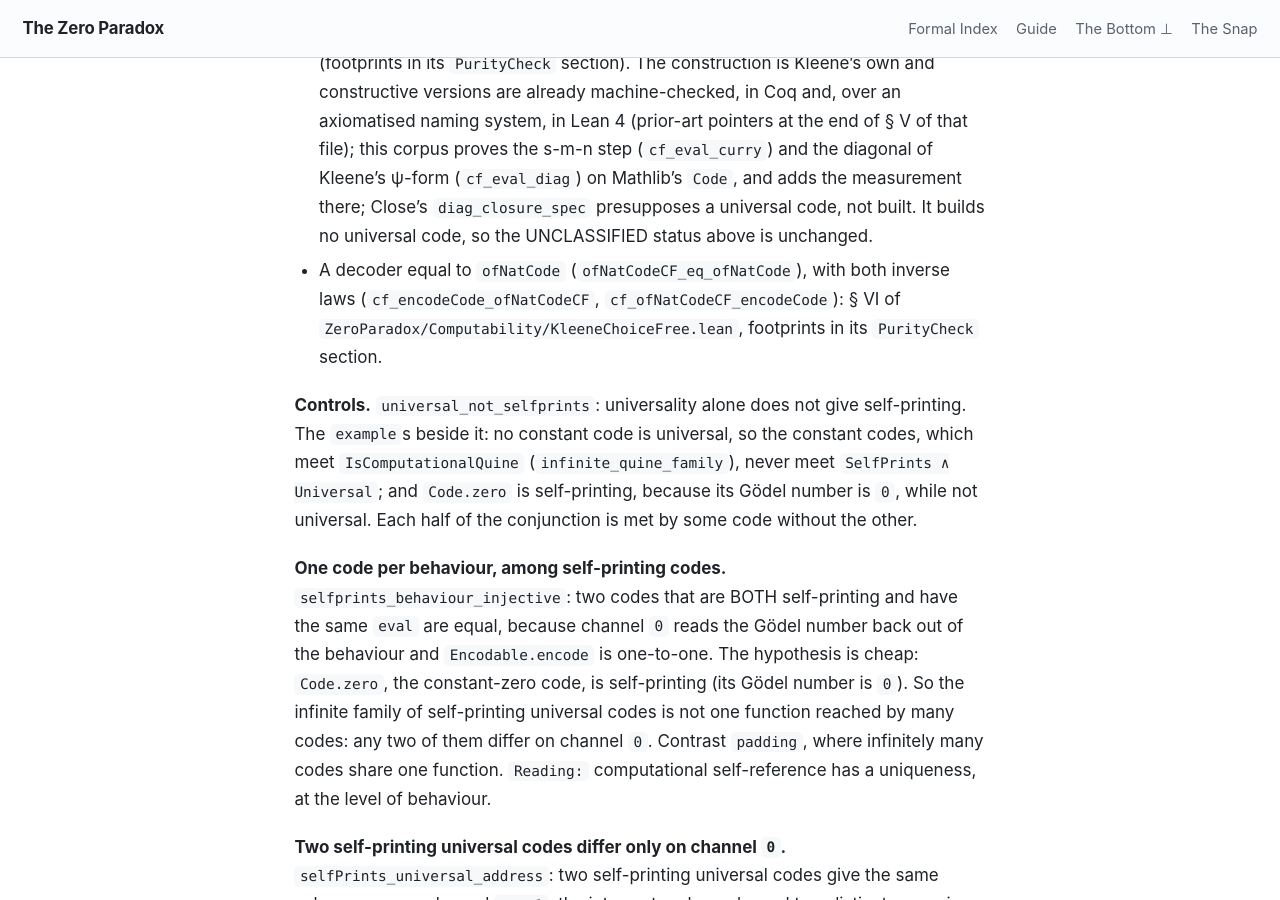
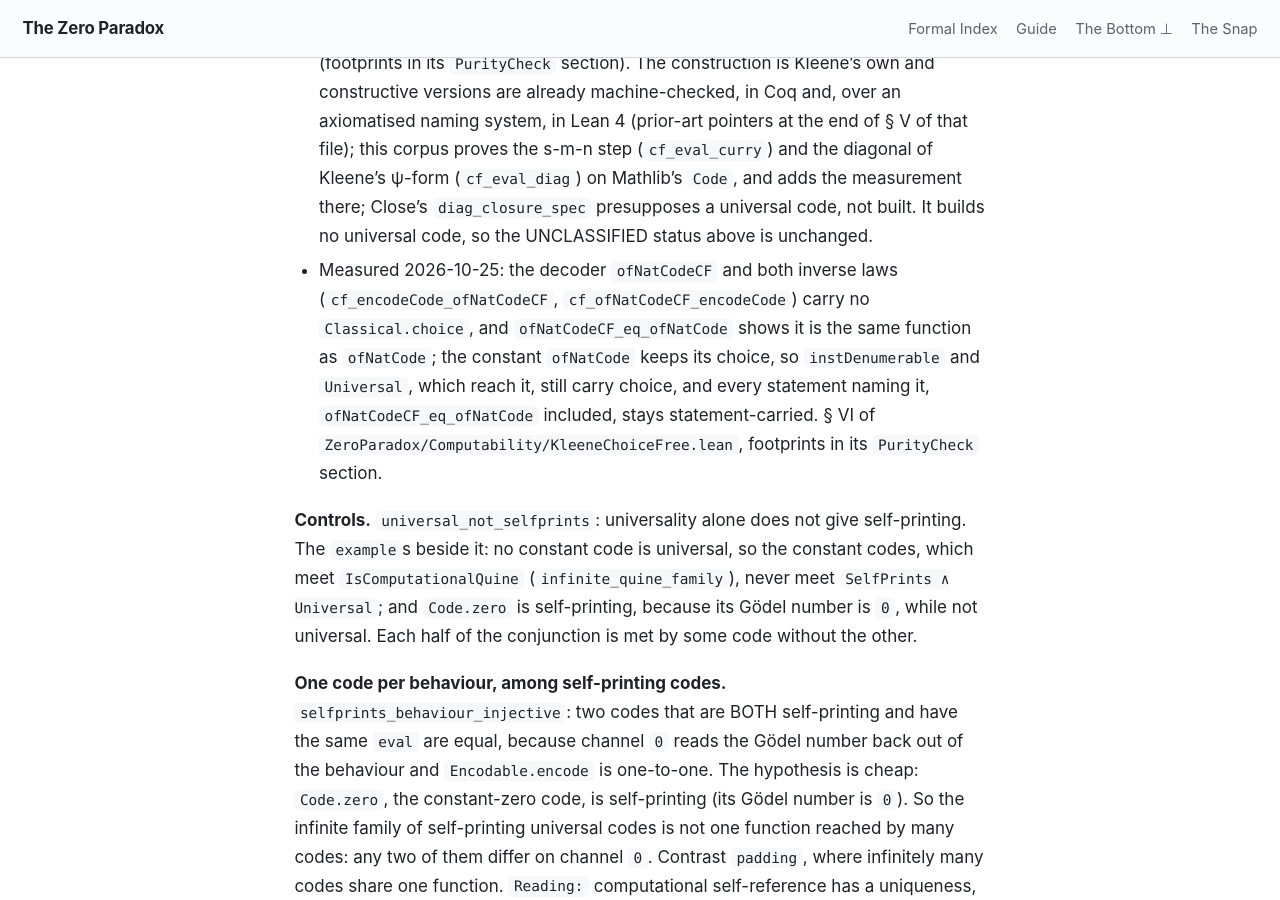
Before and after one commit to timbrigham/ZeroParadox, a Jekyll site: the page built from ZeroParadox/Computability/Kleene.md, in a window 1280 px wide and 900 px high, scrolled down 6877 px. Built offline with Jekyll 4.4.1, drawn with Linux system fonts in a browser that asks for light colours; our own code applies the rules of GitHub Pages for plain Markdown files.

Commit message:
Kleene/KleeneChoiceFree: state both halves of the ofNatCode result; § VI Reading; credit Mathlib proofs and Carneiro 2019
Co-Authored-By: Claude Opus 5.5 <noreply@anthropic.com>
Claude-Session: https://claude.ai/code/session_01NYJd4eT1BYi8RSKhY3zAYq

```diff
--- a/ZeroParadox/Computability/Kleene.md
+++ b/ZeroParadox/Computability/Kleene.md
@@ -224,8 +224,11 @@ by `#print axioms` in a scratch file importing this one.
   on Mathlib's `Code`, and adds the measurement there; Close's `diag_closure_spec` presupposes a
   universal code, not built. It
   builds no universal code, so the UNCLASSIFIED status above is unchanged.
-- A decoder equal to `ofNatCode` (`ofNatCodeCF_eq_ofNatCode`), with both inverse laws
-  (`cf_encodeCode_ofNatCodeCF`, `cf_ofNatCodeCF_encodeCode`): § VI of
+- Measured 2026-10-25: the decoder `ofNatCodeCF` and both inverse laws
+  (`cf_encodeCode_ofNatCodeCF`, `cf_ofNatCodeCF_encodeCode`) carry no `Classical.choice`, and
+  `ofNatCodeCF_eq_ofNatCode` shows it is the same function as `ofNatCode`; the constant `ofNatCode`
+  keeps its choice, so `instDenumerable` and `Universal`, which reach it, still carry choice, and every
+  statement naming it, `ofNatCodeCF_eq_ofNatCode` included, stays statement-carried. § VI of
   `ZeroParadox/Computability/KleeneChoiceFree.lean`, footprints in its `PurityCheck` section.
 
 **Controls.** `universal_not_selfprints`: universality alone does not give self-printing.
```
Also changed, not shown: 1 other file.
